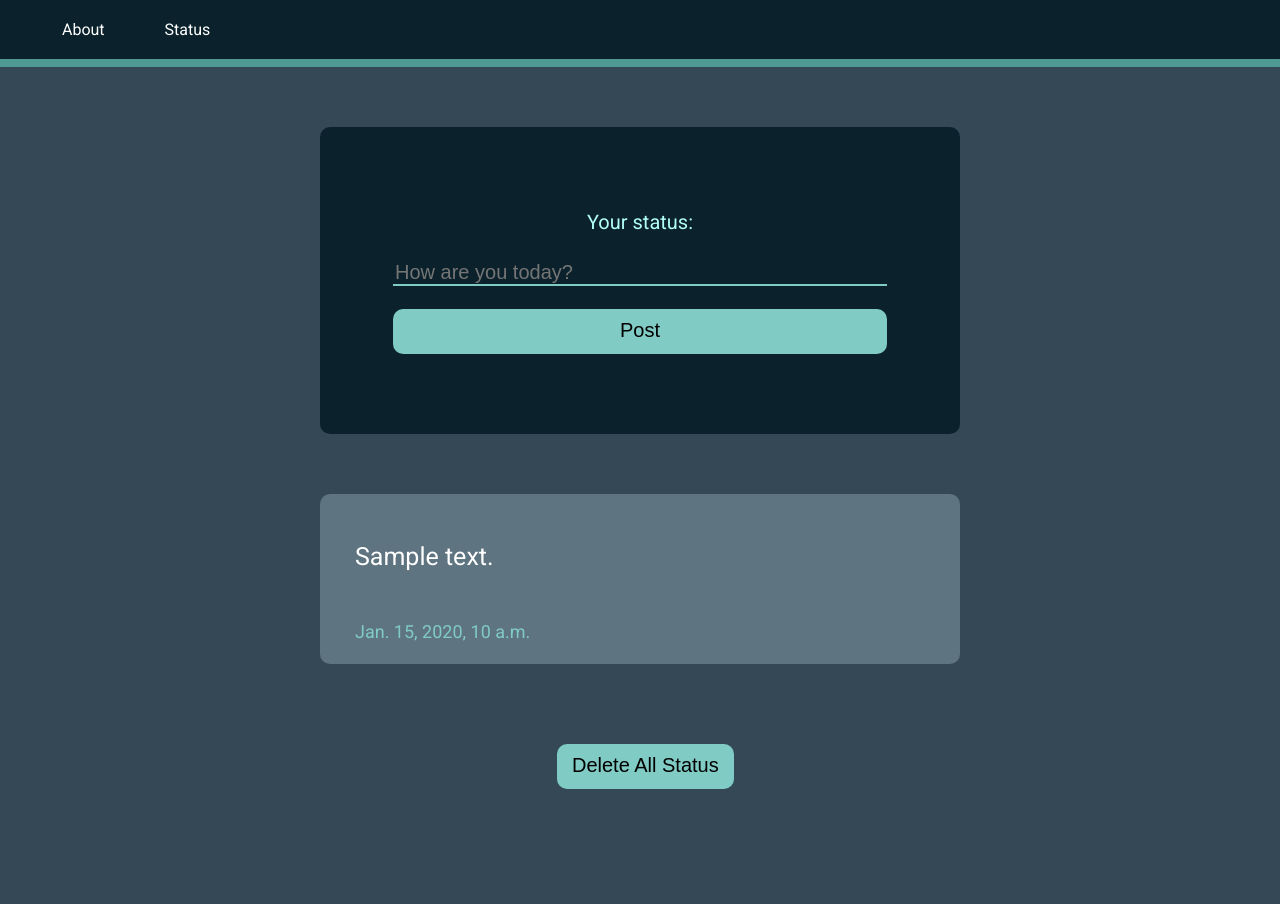
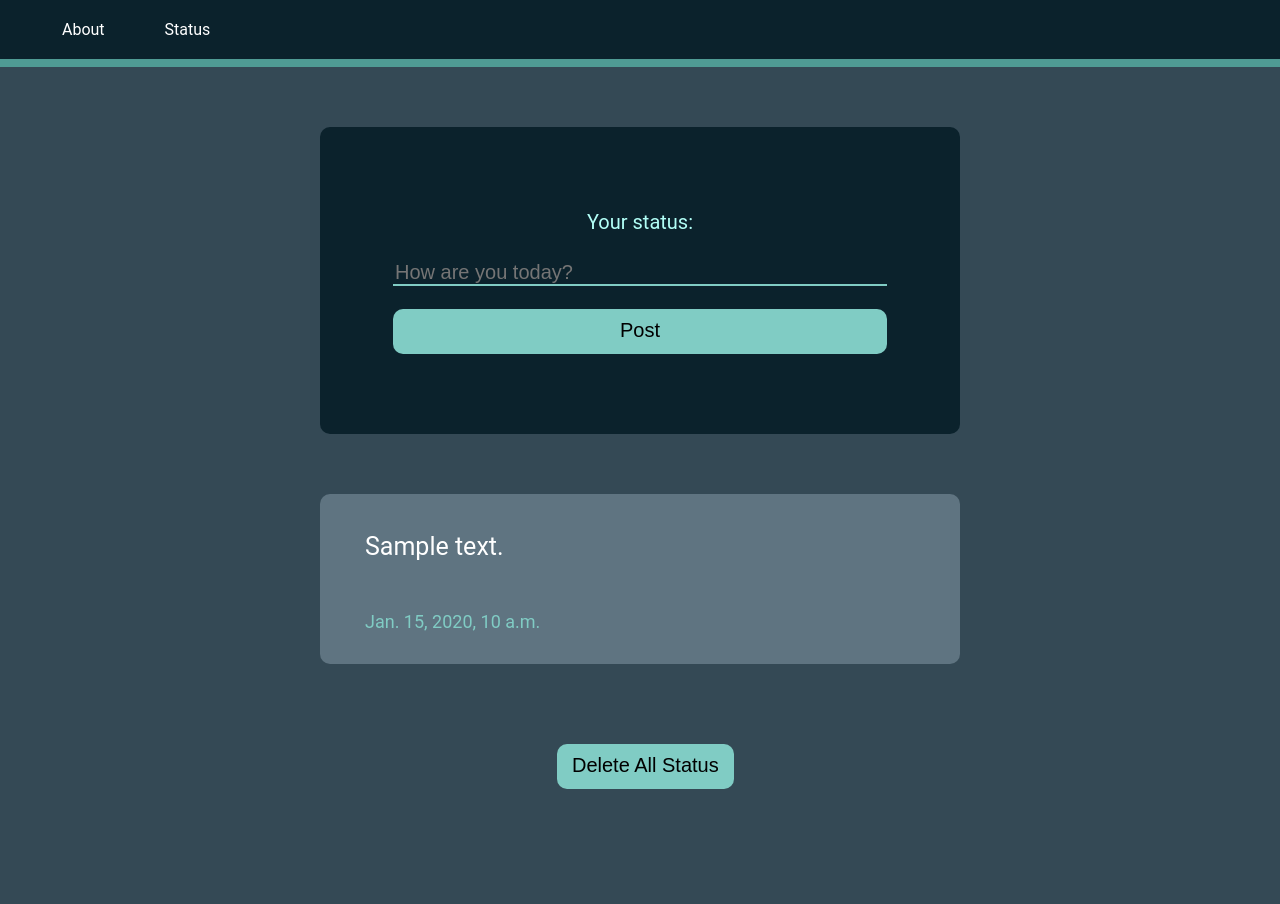
Before and after one commit to bungamaku/statuskita, a Django app: page / in a window 1280 px wide. Shown: the top 904 px of the page. Run offline with Django 3.2, Linux system fonts and the light colour scheme; tables that the repository leaves empty hold one stand-in row (values such as "Sample post").

Commit message:
Fix styling and remove font API

```diff
--- a/mystatus/settings.py
+++ b/mystatus/settings.py
@@ -25,7 +25,7 @@ SECRET_KEY = '40f(q9jc-_8-yr9hffcu=ahf2*a!24rd6feh2odmjk$ii3io2y'
 # SECURITY WARNING: don't run with debug turned on in production!
 DEBUG = True
 
-ALLOWED_HOSTS = ['statuskita.herokuapp.com']
+ALLOWED_HOSTS = ['statuskita.herokuapp.com','localhost']
 
 
 # Application definition
--- a/status/static/main.css
+++ b/status/static/status.css
@@ -187,6 +187,7 @@ a:hover {
     overflow: hidden;
     text-align: center;
     margin-top: 30px;
+    padding: 10px 10px;
 }
 
 .status {
@@ -194,8 +195,10 @@ a:hover {
     color: white;
     line-height: 25px;
     font-size: 25px;
-    margin-top: 50px;
+    margin-top: 30px;
     margin-left: 35px;
+    margin-right: 35px;
+    word-break: break-all;
 }
 
 .status-container {
--- a/status/templates/base.html
+++ b/status/templates/base.html
@@ -8,8 +8,7 @@
         <meta http-equiv="X-UA-Compatible" content="IE=edge">
         <title>Bunga Amalia Kurniawati's Home</title>
         <meta name="viewport" content="width=device-width, initial-scale=1">
-        <link rel="stylesheet" type="text/css" media="screen" href="{% static "main.css" %}"/>
-        <link href="https://fonts.googleapis.com/css?family=Roboto:400" rel="stylesheet">
+        <link rel="stylesheet" type="text/css" media="screen" href="{% static "status.css" %}"/>
     </head>
 
     <body>
```
